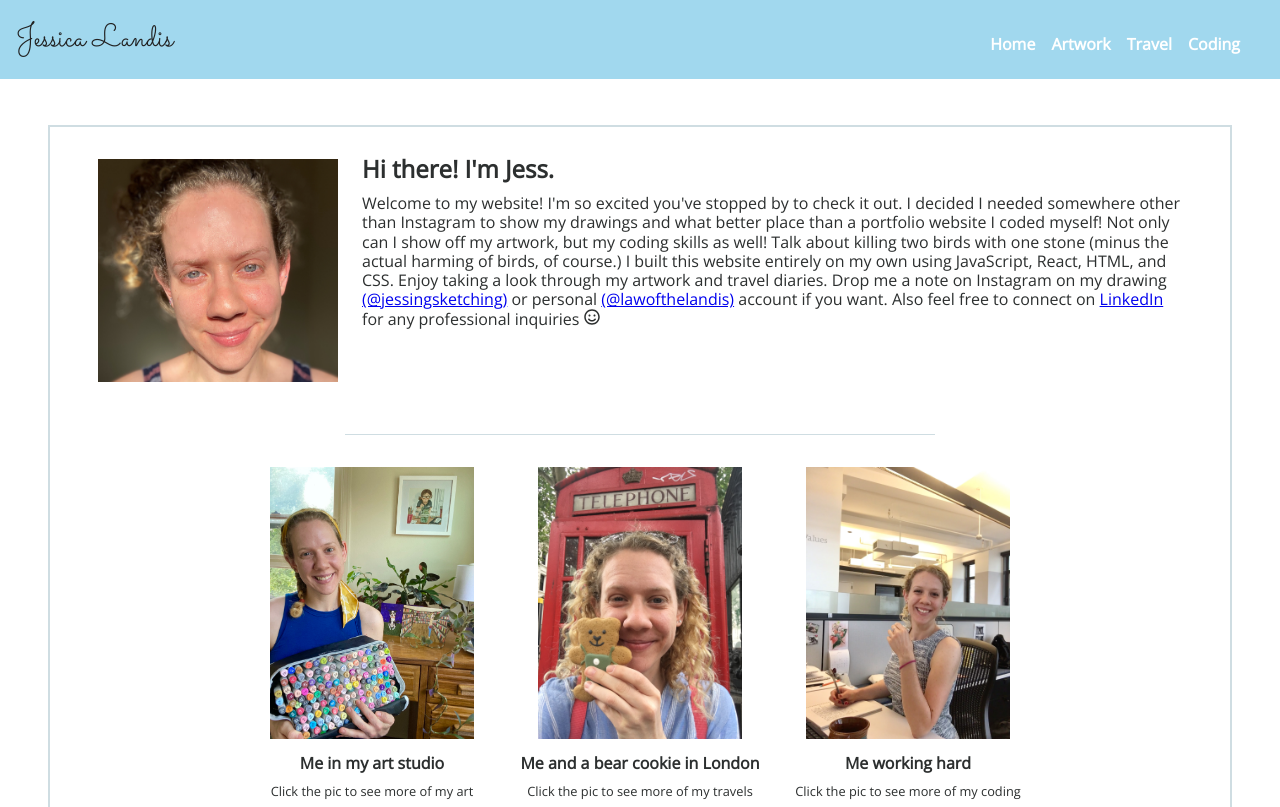
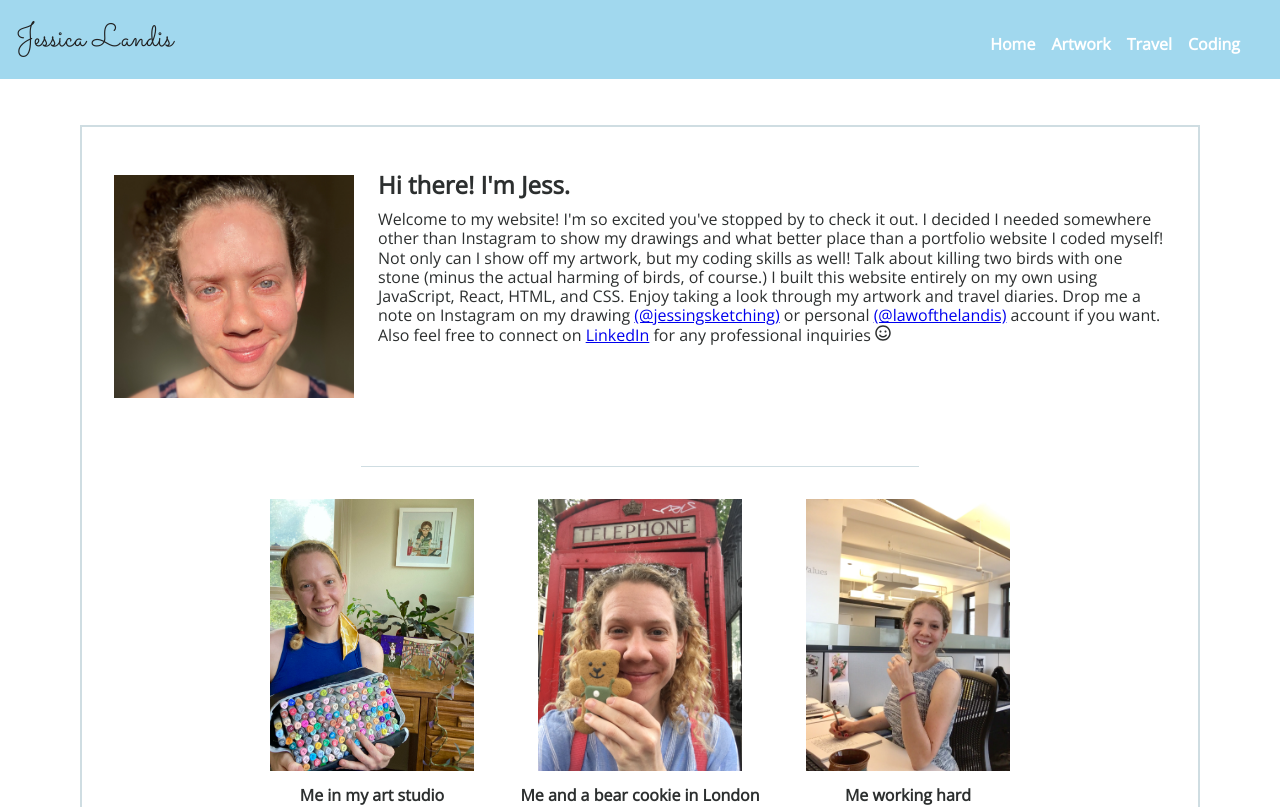
Before and after one commit to jessicalandis/jess_website, a React (Create React App) app: page / in a window 1280 px wide. Shown: the top 807 px of the page. Built offline with nearby package versions, Linux system fonts and the light colour scheme.

Commit message:
responsive css

```diff
--- a/src/App.css
+++ b/src/App.css
@@ -98,12 +98,12 @@ body {
   }
 }
 
-/*art page css*/
+/*art page css while screen full size*/
 .art-list {
   border: 2px solid var(--mainGrey);
   margin-top: 5rem;
-  margin-left: 3rem;
-  margin-right: 3rem;
+  margin-left: 5rem;
+  margin-right: 5rem;
   margin-bottom: 5rem;
 }
 .art-list-1 {
@@ -119,10 +119,13 @@ body {
   max-width: 250px;
   max-height: 400px;
 }
+/*art page while screen less than 768*/
 @media screen and (max-width: 768px) {
   .art-list {
     flex-direction: column;
     justify-content: space-evenly;
+    margin-left: 2rem;
+    margin-right: 2rem;
   }
   .art-piece {
     margin: 0.5rem;
@@ -135,22 +138,20 @@ body {
   }
 }
 
-/*home/about section*/
+/*home/about section when screen small*/
 .container {
   border: 2px solid var(--mainGrey);
-  margin-top: 5rem;
-  margin-left: 3rem;
-  margin-right: 3rem;
-  margin-bottom: 5rem;
+  margin-top: 4rem;
+  margin-left: 2rem;
+  margin-right: 2rem;
+  margin-bottom: 4rem;
   color: var(--darkGrey);
 }
 .about-img-container img {
   max-width: 15rem;
   margin-bottom: 1rem;
 }
-.extra-pics {
-  max-width: 150px;
-}
+
 .info-container {
   margin-top: 2rem;
   margin-left: 2rem;
@@ -203,16 +204,24 @@ body {
   padding-bottom: 0.5rem;
   font-size: 1rem;
 }
-
+/*home about when screen large*/
 @media screen and (min-width: 768px) {
+  .container {
+    border: 2px solid var(--mainGrey);
+    margin-top: 5rem;
+    margin-left: 5rem;
+    margin-right: 5rem;
+    margin-bottom: 5rem;
+    color: var(--darkGrey);
+  }
   .info-container {
     display: grid;
     grid-template-columns: 1fr auto;
     text-align: left;
-    margin-top: 2rem;
-    margin-left: 3rem;
-    margin-right: 3rem;
-    margin-bottom: 2rem;
+    margin-top: 3rem;
+    margin-left: 2rem;
+    margin-right: 2rem;
+    margin-bottom: 3rem;
   }
 
   .about-info1 img {
@@ -242,8 +251,7 @@ body {
 /*coding page*/
 
 .codingpic {
-  max-width: 300px;
-  min-width: 250px;
+  max-width: 15rem;
   display: block;
   margin-left: auto;
   margin-right: auto;
@@ -255,8 +263,8 @@ body {
 .coding-container {
   border: 2px solid var(--mainGrey);
   margin-top: 5rem;
-  margin-left: 3rem;
-  margin-right: 3rem;
+  margin-left: 2rem;
+  margin-right: 2rem;
   margin-bottom: 5rem;
 }
 .coding-div {
@@ -264,7 +272,12 @@ body {
   text-align: center;
   padding-top: 1rem;
 }
-
+@media screen and (min-width: 768px) {
+  .coding-container {
+    margin-left: 5rem;
+    margin-right: 5rem;
+  }
+}
 /*footer*/
 .footer {
   text-align: center;
@@ -279,8 +292,8 @@ body {
   border: 2px solid var(--mainGrey);
   color: var(--darkGrey);
   margin-top: 5rem;
-  margin-left: 3rem;
-  margin-right: 3rem;
+  margin-left: 5rem;
+  margin-right: 5rem;
   margin-bottom: 5rem;
 }
 .cityList {
@@ -305,6 +318,14 @@ body {
 }
 
 @media screen and (max-width: 768px) {
+  .travel-comp {
+    border: 2px solid var(--mainGrey);
+    color: var(--darkGrey);
+    margin-top: 5rem;
+    margin-left: 2rem;
+    margin-right: 2rem;
+    margin-bottom: 5rem;
+  }
   .allcities {
     display: flex;
     flex-wrap: wrap;
```
